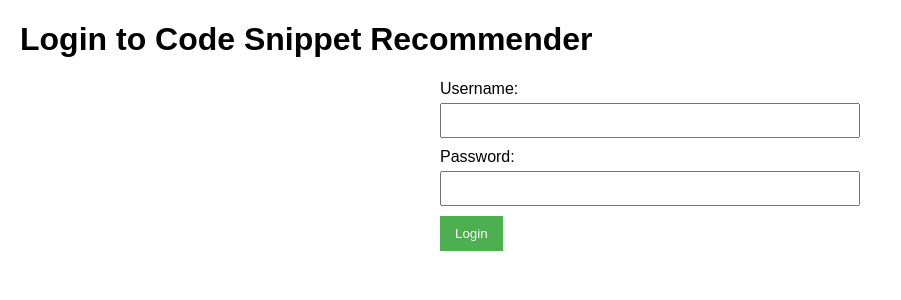
After one commit to poppalewie/code-snippet-recommender, a Flask app: page /login in a window 1280 px wide. The commit adds this page. Shown: the top 300 px of the page, without its empty margins (0-901 px from the left). Run offline with Flask 3, Linux system fonts and the light colour scheme; parts of the project's set-up code (start-up, migrations or seed data) failed here and were passed over.

Commit message:
User authentication with flask-login

```diff
--- a/src/app.py
+++ b/src/app.py
@@ -1,13 +1,62 @@
-from flask import Flask, render_template, request, send_file
+from flask import Flask, render_template, request, send_file, redirect, url_for, flash
+from flask_login import LoginManager, UserMixin, login_user, logout_user, login_required, current_user
 from recommender import CodeRecommender
 import json
 import os
 import uuid
 
 app = Flask(__name__, template_folder='/home/siwel/Documents/code-snippet-recommender/templates')
+app.secret_key = 'supersecretkey'  # Required for session management (change this in production)
 recommender = CodeRecommender()
 
+# Set up Flask-Login
+login_manager = LoginManager()
+login_manager.init_app(app)
+login_manager.login_view = 'login'  # Redirect unauthenticated users to the login page
+
+# Simple user storage (in-memory dictionary for demo purposes)
+users = {'user1': {'password': 'pass123'}}  # Username: user1, Password: pass123
+
+# User model for Flask-Login
+class User(UserMixin):
+    def __init__(self, username):
+        self.id = username
+        self.username = username
+
+@login_manager.user_loader
+def load_user(username):
+    if username in users:
+        return User(username)
+    return None
+
+@app.route('/login', methods=['GET', 'POST'])
+def login():
+    if current_user.is_authenticated:
+        return redirect(url_for('index'))
+
+    if request.method == 'POST':
+        username = request.form.get('username')
+        password = request.form.get('password')
+
+        if username in users and users[username]['password'] == password:
+            user = User(username)
+            login_user(user)
+            flash('Logged in successfully!', 'success')
+            return redirect(url_for('index'))
+        else:
+            flash('Invalid username or password.', 'error')
+
+    return render_template('login.html')
+
+@app.route('/logout')
+@login_required
+def logout():
+    logout_user()
+    flash('Logged out successfully!', 'success')
+    return redirect(url_for('login'))
+
 @app.route('/', methods=['GET', 'POST'])
+@login_required  # Protect this route
 def index():
     results = []
     error = None
@@ -36,14 +85,13 @@ def index():
                 error = results['error']
                 results = []
             elif save_results and results:
-                # Save results to a JSON file
                 results_filename = f"results_{uuid.uuid4()}.json"
                 results_path = os.path.join('/home/siwel/Documents/code-snippet-recommender', 'downloads', results_filename)
                 os.makedirs(os.path.dirname(results_path), exist_ok=True)
                 with open(results_path, 'w') as f:
                     json.dump([{
                         "score": result["score"],
-                        "language": result["snippet"]["language"],  # Use dictionary access
+                        "language": result["snippet"]["language"],
                         "description": result["snippet"]["description"],
                         "code": result["snippet"]["code"]
                     } for result in results], f, indent=4)
@@ -53,6 +101,7 @@ def index():
                          save_results=save_results, results_filename=results_filename)
 
 @app.route('/download/<filename>')
+@login_required
 def download_file(filename):
     file_path = os.path.join('/home/siwel/Documents/code-snippet-recommender', 'downloads', filename)
     return send_file(file_path, as_attachment=True)
--- /dev/null
+++ b/templates/login.html
@@ -0,0 +1,38 @@
+<!DOCTYPE html>
+<html>
+<head>
+    <title>Login - Code Snippet Recommender</title>
+    <style>
+        body { font-family: Arial, sans-serif; margin: 20px; }
+        .form-container { max-width: 400px; margin: 0 auto; }
+        .error { color: red; }
+        .success { color: green; }
+        label { display: block; margin-bottom: 5px; }
+        input[type="text"], input[type="password"] { width: 100%; padding: 8px; margin-bottom: 10px; }
+        input[type="submit"] { background-color: #4CAF50; color: white; padding: 10px 15px; border: none; cursor: pointer; }
+        input[type="submit"]:hover { background-color: #45a049; }
+    </style>
+</head>
+<body>
+    <h1>Login to Code Snippet Recommender</h1>
+    <div class="form-container">
+        {% with messages = get_flashed_messages(with_categories=true) %}
+            {% if messages %}
+                {% for category, message in messages %}
+                    <p class="{{ category }}">{{ message }}</p>
+                {% endfor %}
+            {% endif %}
+        {% endwith %}
+
+        <form method="POST">
+            <label for="username">Username:</label>
+            <input type="text" id="username" name="username" required>
+
+            <label for="password">Password:</label>
+            <input type="password" id="password" name="password" required>
+
+            <input type="submit" value="Login">
+        </form>
+    </div>
+</body>
+</html>
```
Also changed, not shown: templates/index.html (+17 -3 lines).
